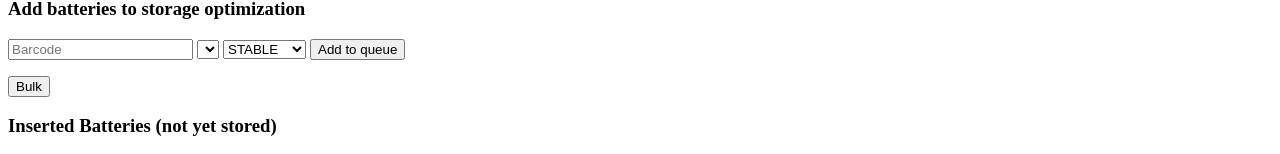
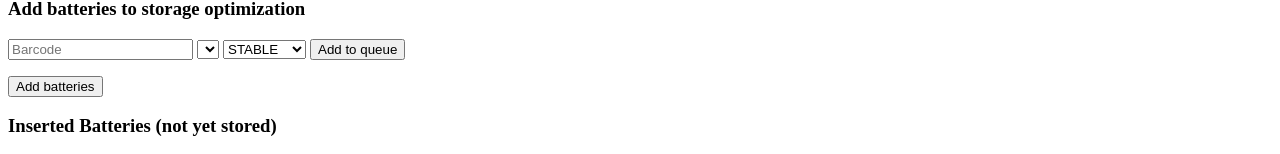
Before and after one commit to jokorjo/BattBatt, a website: page front/index.html in a window 1280 px wide. Both pictures are taken after a click on the button "Storage". Shown: the part 180-334 px from the top of the page. Drawn offline with Linux system fonts and the light colour scheme; no server answers.

Commit message:
Update bulk insert button text for clarity

```diff
--- a/front/index.html
+++ b/front/index.html
@@ -42,7 +42,7 @@
 
     <ul id="batteryList"></ul>
 
-    <button onclick="bulkInsert()">Bulk</button>
+    <button onclick="bulkInsert()">Add batteries</button>
 
     <!-- INSERTED -->
     <h3>Inserted Batteries (not yet stored)</h3>
```
